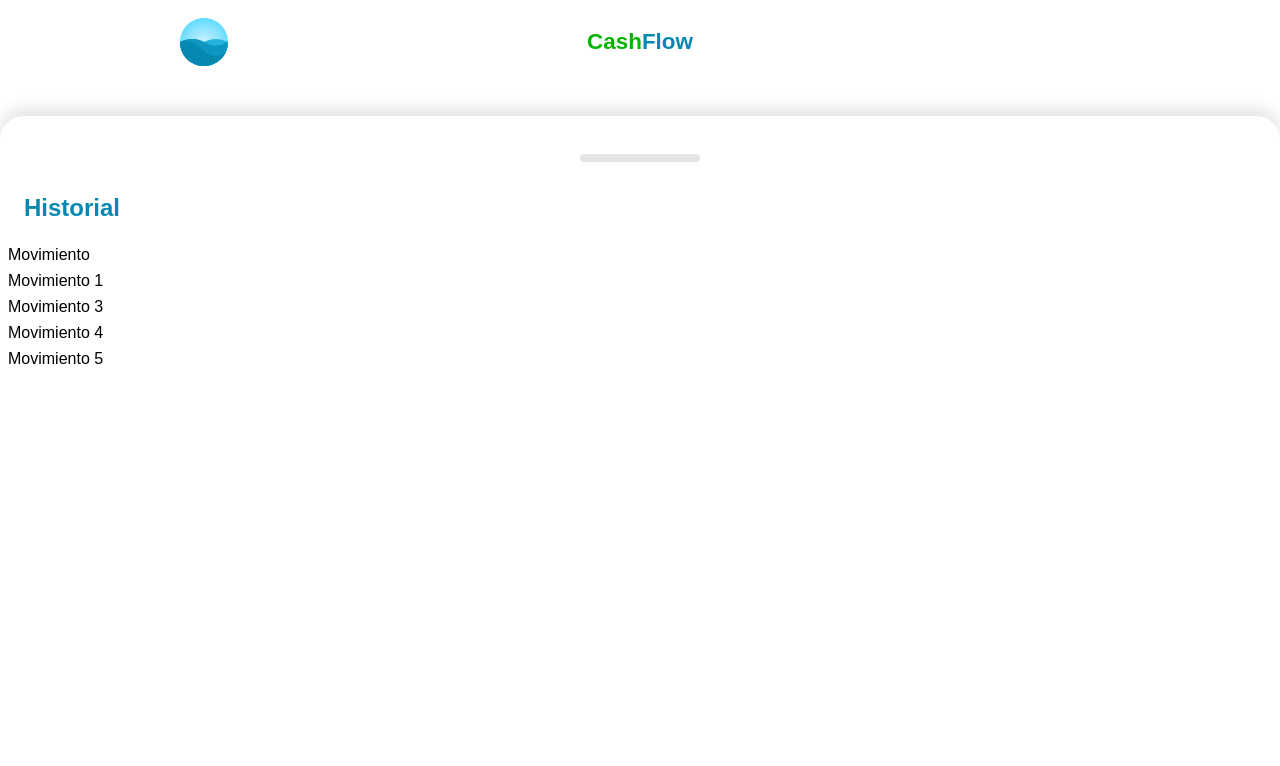
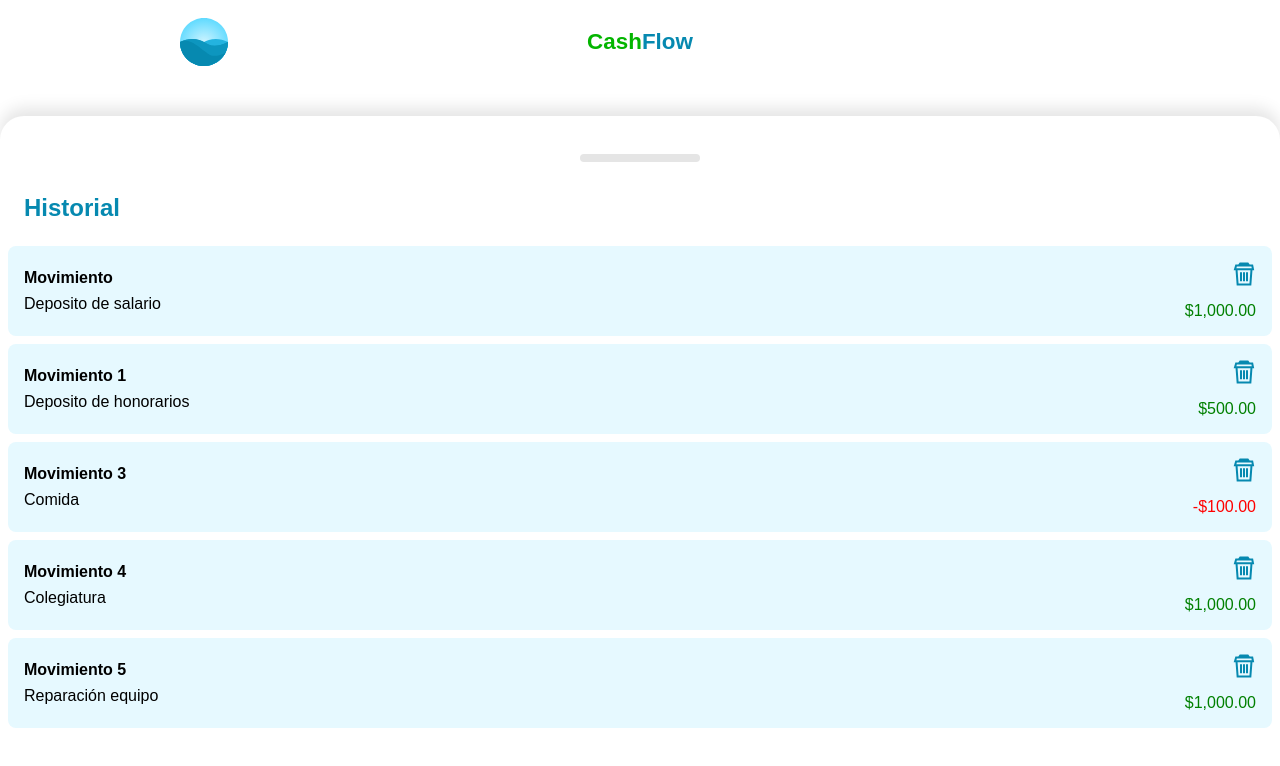
Before and after one commit to jregaladom/CashFlow, a Vue app: page / in a window 1280 px wide. Both pictures are taken after a click on the element 640 px from the left and 758 px from the top of the page. Shown: the top 766 px of the page. Built offline with nearby package versions, Linux system fonts and the light colour scheme.

Commit message:
Avance curso

```diff
--- /dev/null
+++ b/src/components/Action/Index.vue
@@ -0,0 +1,85 @@
+<template>
+    <button @click="showModal = true">
+        Agregar movimiento
+    </button>
+    <Teleport to="#app">
+        <Modal v-show="showModal" @close="showModal = false" />
+    </Teleport>
+</template>
+<script setup>
+
+import { ref } from 'vue';
+import Modal from '@/components/Action/Modal.vue'
+
+const showModal = ref(false);
+
+
+</script>
+<style scoped>
+button {
+  color: white;
+  font-size: 1.25rem;
+  background-color: var(--brand-blue);
+  border: none;
+  width: 100%;
+  padding: 24px 60px;
+  border-radius: 60px;
+  box-sizing: border-box;
+}
+
+form {
+  font-size: 1.24rem;
+  width: 100%;
+}
+
+form .action {
+  padding: 0 24px;
+}
+
+.field {
+  display: flex;
+  justify-content: space-between;
+  flex-direction: column;
+  padding: 16px 24px;
+}
+
+label {
+  margin-bottom: 8px;
+}
+
+input,
+textarea {
+  font-size: 1.24rem;
+  border: 2px solid var(--brand-blue);
+  border-radius: 8px;
+  padding: 8px;
+}
+
+input[type="number"] {
+  text-align: right;
+}
+
+.radio-label {
+  display: flex;
+  align-items: center;
+  margin-top: 8px;
+}
+
+.radio-label span {
+  margin-top: 4px;
+  margin-left: 8px;
+}
+
+input[type="radio"] {
+  appearance: none;
+  width: 1.24rem;
+  height: 1.24rem;
+  color: var(--brand-blue);
+  border: 2px solid var(--brand-blue);
+  border-radius: 50%;
+}
+
+input[type="radio"]:checked {
+  background-color: var(--brand-blue);
+}
+</style>
--- /dev/null
+++ b/src/components/Action/Modal.vue
@@ -0,0 +1,46 @@
+<template>
+    <div class="modal">
+        <div class="head">
+            <p>Numero Movimiento</p>
+            <img src="@assets/close-icon.svg" alt="Cerrar" @click="close">
+        </div>
+        <div class="body">
+            <slot>
+
+            </slot>
+        </div>
+    </div>
+</template>
+<script setup>
+import { defineEmits } from 'vue';
+const emit = defineEmits(['close']);
+
+
+const close = () =>  emit('close');
+</script>
+<style scoped>
+.modal {
+  z-index: 2;
+  position: absolute;
+  left: 0;
+  right: 0;
+  top: 0;
+  bottom: 0;
+  background-color: white;
+}
+
+.head {
+  display: flex;
+  justify-content: space-between;
+  align-items: center;
+  width: 100%;
+  padding: 24px 24px;
+  box-sizing: border-box;
+}
+
+p {
+  margin: 0;
+  font-size: 1.5rem;
+  color: var(--brand-blue);
+}
+</style>
--- a/src/components/Home.vue
+++ b/src/components/Home.vue
@@ -9,7 +9,7 @@
                     grafic
                 </template>
                 <template #action >
-                    action
+                    <Action/>
                 </template>
             </Resume>
         </template>
@@ -23,37 +23,38 @@ import Layout from '@/components/Layout.vue';
 import Header from '@/components/Header.vue';
 import Resume from '@/components/Resume/Index.vue';
 import Movements from '@/components/Movements/Index.vue';
+import Action from '@/components/Action/Index.vue';
 
 const movements = [
 {
           id: 1,
           title: "Movimiento",
           description: "Deposito de salario",
-          amount: "1000",
+          amount: 1000,
         },
         {
           id: 2,
           title: "Movimiento 1",
           description: "Deposito de honorarios",
-          amount: "500",
+          amount: 500,
         },
         {
           id: 3,
           title: "Movimiento 3",
           description: "Comida",
-          amount: "-100",
+          amount: -100,
         },
         {
           id: 4,
           title: "Movimiento 4",
           description: "Colegiatura",
-          amount: "1000",
+          amount: 1000,
         },
         {
           id: 5,
           title: "Movimiento 5",
           description: "Reparación equipo",
-          amount: "1000",
+          amount: 1000,
         },
 ]
 
--- a/src/components/Movements/Index.vue
+++ b/src/components/Movements/Index.vue
@@ -3,15 +3,15 @@
     <div class="movements">
         <h2 class="title">Historial</h2>
         <div class="content">
-            <div v-for="movement in movements" :key="movement.id">
-                {{ movement.title }}
-            </div>
+            <Movement v-for="{id, title, description, amount} in movements" :key="id" :id="id" :title="title" :description="description" :amount="amount"  @removeElement="remove"/>
         </div>
     </div>
 </template>
 <script setup>
 
 import { defineProps, toRefs } from 'vue';
+import Movement from '@/components/Movements/Movement.vue';
+
 const props = defineProps({
     movements: {
         type: Array,
@@ -20,7 +20,9 @@ const props = defineProps({
 });
 const { movements } = toRefs(props);
 
-
+const remove = (id) => {
+    console.log(id);
+}
 
 </script>
 <style scoped>
--- a/src/components/Movements/Movement.vue
+++ b/src/components/Movements/Movement.vue
@@ -1,14 +1,106 @@
 <template>
-    <div>
-
+      <div class="movement">
+        <div class="content">
+            <h4>{{ title }}</h4>
+            <p>{{ description }}</p>
+        </div>
+        <div class="action">
+            <img src="@assets/trash-icon.svg" alt="borrar" @click="remove" />
+            <p :class="{
+                'red': isNegative,
+                'green': !isNegative
+            }">{{ amountCurrency }}</p>
+        </div>
     </div>
 </template>
 <script setup>
-import { defineProps } from 'vue';
+import { defineProps, toRefs, computed , defineEmits} from 'vue';
 const props = defineProps({
-    movements: {
-        type: Array,
-        default: () => [],
+    title: {
+        type: String,
+    },
+    description: {
+        type: String,
+    },
+    id:{
+        type: Number,
+    },
+    amount: {
+        type: Number,
     },
 });
+
+const { id, title, description, amount } = toRefs(props);
+
+const isNegative = computed(() => {
+    return amount.value < 0;
+});
+
+const amountVisual = computed(() => {
+   return amount.value !== null ?  amount.value : 0;
+});
+
+
+const currencyFormater = (amount) => {
+   return new Intl.NumberFormat(("es-MX"), {
+      style: "currency", currency: "MXN"
+   }).format(amount);
+}
+
+const amountCurrency = computed(() => {
+   return currencyFormater(amountVisual.value);
+});
+
+const remove = () => {
+  emit('removeElement', id.value)
+}
+
+
+const emit = defineEmits(['removeElement']);
+
 </script>
+<style scoped>
+.movement {
+  display: flex;
+  justify-content: space-between;
+  align-items: center;
+  width: 100%;
+  padding: 16px;
+  background-color: #e6f9ff;
+  border-radius: 8px;
+  box-sizing: border-box;
+}
+
+.movement .content {
+  width: 100%;
+}
+
+.movement .action {
+  display: flex;
+  justify-content: space-between;
+  align-items: flex-end;
+  flex-direction: column;
+}
+
+h4,
+p {
+  margin: 0;
+  padding: 0;
+}
+
+h4 {
+  margin-bottom: 8px;
+}
+
+.movement .action img {
+  margin-bottom: 16px;
+}
+
+.red {
+    color: red;
+}
+
+.green {
+    color: green;
+}
+</style>
```
